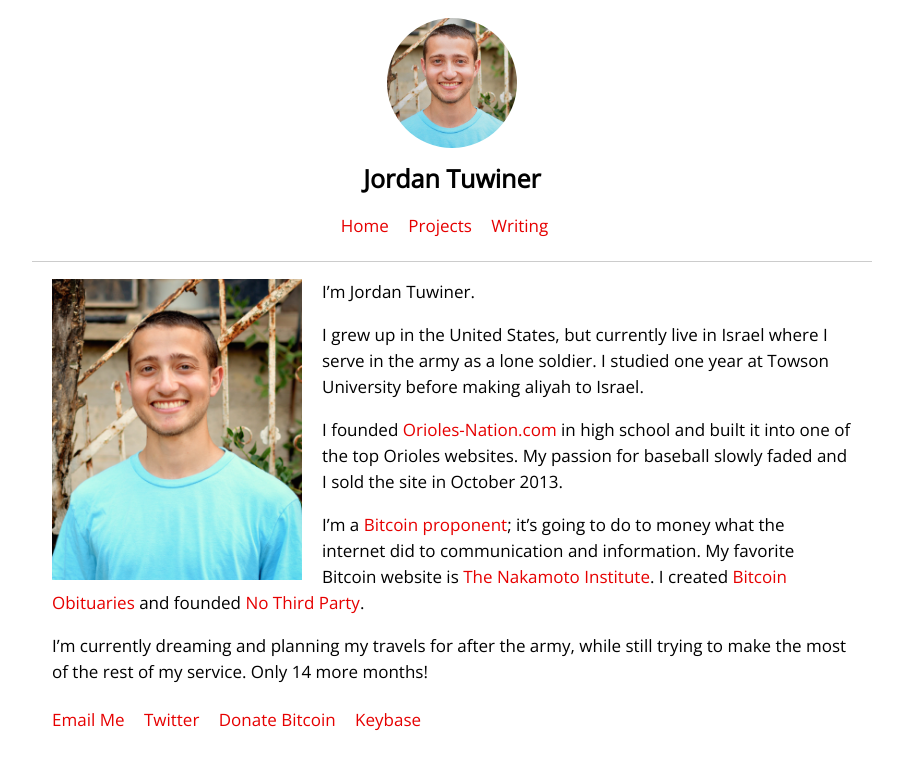
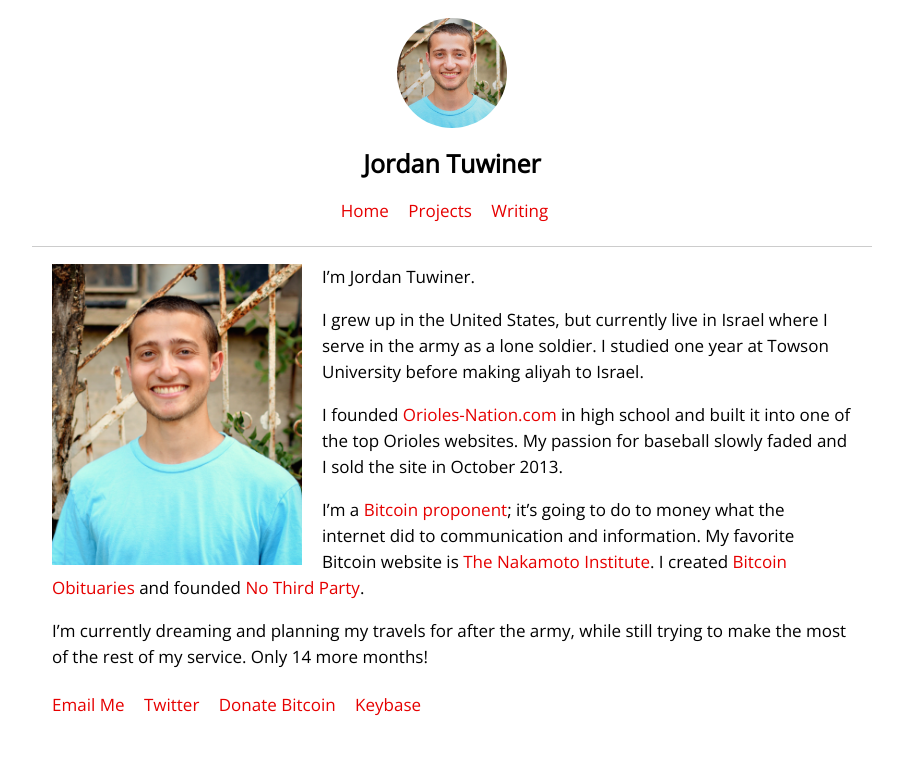
Before and after one commit to johnrlive/jt-com, a Jekyll site: the page built from index.html, in a window 1280 px wide. Shown: the top 770 px of the page, without its empty margins (188-1091 px from the left). Built offline with Jekyll 4.4.1, drawn with Linux system fonts in a browser that asks for light colours.

Commit message:
Fix header

```diff
--- a/css/style.css
+++ b/css/style.css
@@ -40,13 +40,14 @@ header {
 .header-name {
     font-size: 25px;
     font-weight: bold;
+    margin: 15px 0 0;
 }
 
 .header-image {
 	border-radius: 50%;
-	width: 130px;
-	margin: 10px 0;
-	height: 130px;
+	width: 110px;
+	margin: 10px 0 0;
+	height: 110px;
 }
 
 /* Menu */
```
